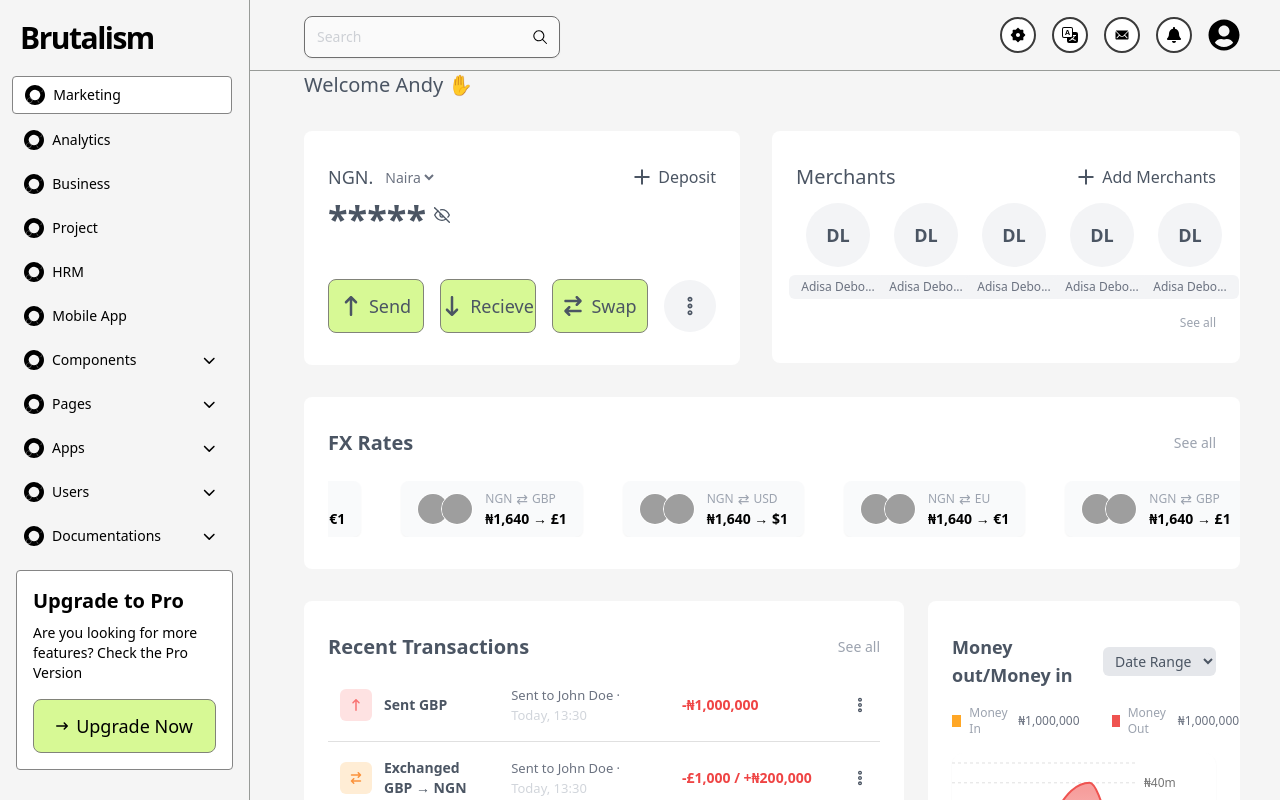
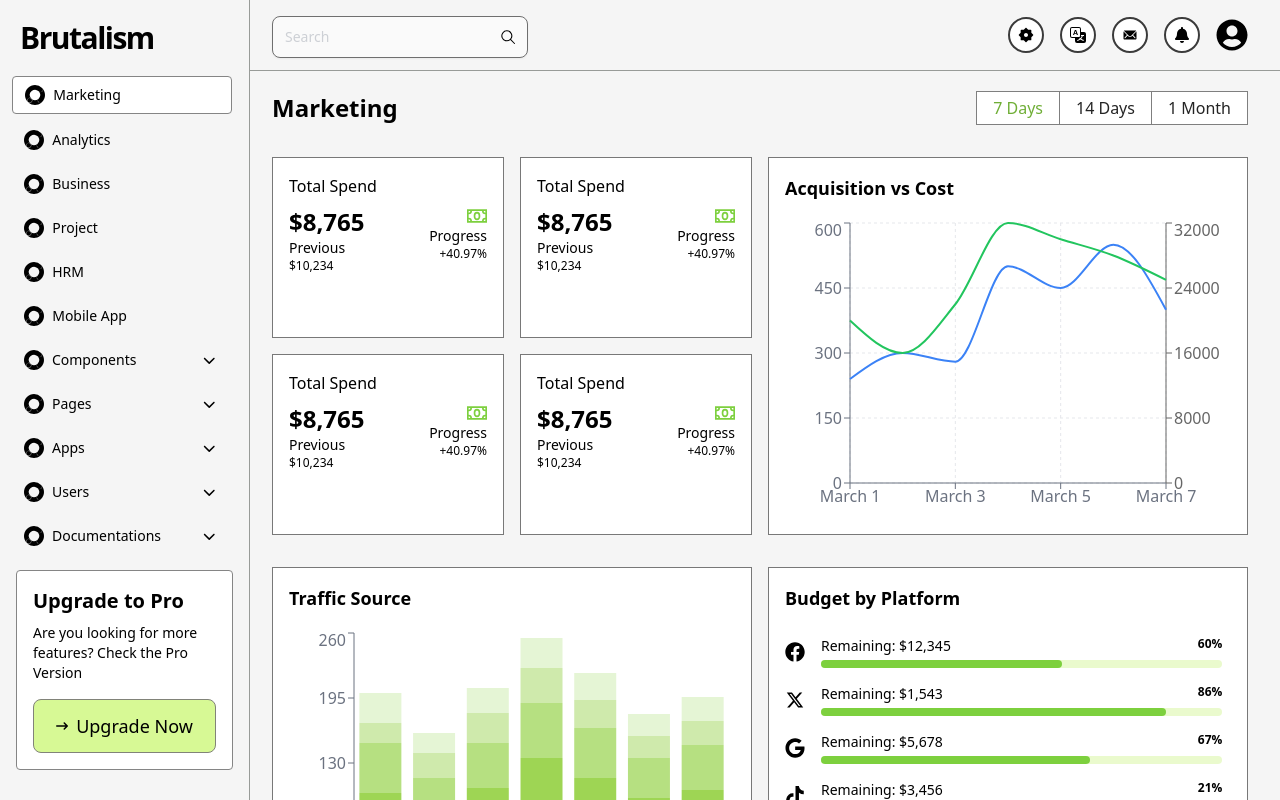
Before and after one commit to JT-OYEMADE/brutalism, a React (Vite) app: page / in a window 1280 px wide. Shown: the top 800 px of the page. Built offline with nearby package versions, Linux system fonts and the light colour scheme; grey boxes are pictures that could not be loaded.

Commit message:
dashboard

```diff
--- a/package.json
+++ b/package.json
@@ -18,7 +18,7 @@
     "react-icons": "^5.5.0",
     "react-intersection-observer": "^9.16.0",
     "react-router-dom": "^6.30.1",
-    "recharts": "^2.15.3",
+    "recharts": "^2.15.4",
     "tailwind-merge": "^3.3.0"
   },
   "devDependencies": {
--- /dev/null
+++ b/src/components/dashboard/AcquisitionChart.tsx
@@ -0,0 +1,58 @@
+import {
+  LineChart,
+  Line,
+  XAxis,
+  YAxis,
+  CartesianGrid,
+  Tooltip,
+  ResponsiveContainer,
+} from 'recharts';
+
+const data = [
+  { date: 'March 1', acquisition: 240, cost: 20000 },
+  { date: 'March 2', acquisition: 300, cost: 16000 },
+  { date: 'March 3', acquisition: 280, cost: 22000 },
+  { date: 'March 4', acquisition: 500, cost: 32000 },
+  { date: 'March 5', acquisition: 450, cost: 30000 },
+  { date: 'March 6', acquisition: 550, cost: 28000 },
+  { date: 'March 7', acquisition: 400, cost: 25000 },
+];
+
+export const AcquisitionChart = () => {
+  return (
+    <div className=''>
+      <h3 className='text-lg font-semibold text-foreground mb-4'>Acquisition vs Cost</h3>
+      <ResponsiveContainer width='100%' height={300}>
+        <LineChart data={data}>
+          <CartesianGrid strokeDasharray='3 3' stroke='#e5e7eb' />
+          <XAxis dataKey='date' stroke='#6b7280' />
+          <YAxis yAxisId='left' orientation='left' stroke='#6b7280' dataKey='acquisition' />
+          <YAxis yAxisId='right' orientation='right' dataKey='cost' />
+          <Tooltip
+            contentStyle={{
+              backgroundColor: '#f3f4f6',
+              border: '1px solid #d1d5db',
+              borderRadius: '8px',
+            }}
+          />
+          <Line
+            type='monotone'
+            dataKey='acquisition'
+            stroke='#3b82f6'
+            strokeWidth={2}
+            dot={false}
+            yAxisId='left'
+          />
+          <Line
+            type='monotone'
+            yAxisId='right'
+            dataKey='cost'
+            stroke='#22c55e'
+            strokeWidth={2}
+            dot={false}
+          />
+        </LineChart>
+      </ResponsiveContainer>
+    </div>
+  );
+};
--- /dev/null
+++ b/src/components/dashboard/Budget.tsx
@@ -0,0 +1,91 @@
+import { BsBing } from 'react-icons/bs';
+import { FaFacebook, FaGoogle, FaTiktok } from 'react-icons/fa';
+import { RiTwitterXFill } from 'react-icons/ri';
+
+interface PlatformBudget {
+  name: string;
+  icon: any;
+  remaining: number;
+  percentage: number;
+  color: string;
+  fill?: string;
+}
+
+const platforms: PlatformBudget[] = [
+  {
+    name: 'Facebook',
+    icon: <FaFacebook className='w-5 h-5' />,
+    remaining: 12345,
+    percentage: 60,
+    color: '#7DD03E',
+    fill: '#EAFACD',
+  },
+  {
+    name: 'X',
+    icon: <RiTwitterXFill className='w-5 h-5' />,
+    remaining: 1543,
+    percentage: 86,
+    color: '#7DD03E',
+    fill: '#EAFACD',
+  },
+  {
+    name: 'Google',
+    icon: <FaGoogle className='w-5 h-5' />,
+    remaining: 5678,
+    percentage: 67,
+    color: '#7DD03E',
+    fill: '#EAFACD',
+  },
+  {
+    name: 'TikTok',
+    icon: <FaTiktok className='w-5 h-5' />,
+    remaining: 3456,
+    percentage: 21,
+    color: '#E93333',
+    fill: '#FAE2E2',
+  },
+  {
+    name: 'Bing',
+    icon: <BsBing className='w-5 h-5' />,
+    remaining: 2098,
+    percentage: 35,
+    color: '#EFB23E',
+    fill: '#FDF5C4',
+  },
+];
+
+export const BudgetByPlatform = () => {
+  return (
+    <div className=''>
+      <h3 className='text-lg font-semibold text-foreground mb-6'>Budget by Platform</h3>
+      <div className='space-y-4'>
+        {platforms.map((platform) => (
+          <div className='flex items-center gap-x-4'>
+            <div className='max-w-[10%]'>{platform.icon}</div>
+            <div className='w-[90%]'>
+              <div className='flex justify-between mb-1'>
+                <p className='text-sm text-muted-foreground'>
+                  Remaining: ${platform.remaining.toLocaleString()}
+                </p>
+                <p className='text-xs font-semibold text-foreground'>{platform.percentage}%</p>
+              </div>
+              <div>
+                <div
+                  className='w-full rounded-full h-2'
+                  style={{ backgroundColor: platform.fill }}>
+                  <div
+                    className={`h-2 rounded-full`}
+                    style={{
+                      width: `${platform.percentage}%`,
+                      backgroundColor: platform.color,
+                    }}
+                  />
+                </div>
+              </div>
+            </div>
+          </div>
+        ))}
+      </div>
+    </div>
+  );
+};
--- /dev/null
+++ b/src/components/dashboard/SummaryCard.tsx
@@ -0,0 +1,21 @@
+import { GrCurrency } from 'react-icons/gr';
+
+export const SummaryCard = () => {
+  return (
+    <div className='border border-[#787878] p-4 bg-white'>
+      <h4>Total Spend</h4>
+      <div className='flex justify-between mt-2 mb-5'>
+        <div>
+          <div className='text-2xl font-bold'>$8,765</div>
+          <p className='text-sm'>Previous</p>
+          <div className='text-xs'>$10,234</div>
+        </div>
+        <div className='text-right flex flex-col items-end'>
+          <GrCurrency className='text-[#7DD03E] w-5 h-5' />
+          <p className='text-sm'>Progress</p>
+          <div className='text-xs'>+40.97%</div>
+        </div>
+      </div>
+    </div>
+  );
+};
--- /dev/null
+++ b/src/components/dashboard/TrafficSource.tsx
@@ -0,0 +1,33 @@
+import { BarChart, Bar, XAxis, YAxis, ResponsiveContainer } from 'recharts';
+
+const data = [
+  { date: 'March 1', organic: 60, direct: 40, referral: 50, custom: 20, social: 30 },
+  { date: 'March 2', organic: 50, direct: 30, referral: 35, custom: 25, social: 20 },
+  { date: 'March 3', organic: 70, direct: 35, referral: 45, custom: 30, social: 25 },
+  { date: 'March 4', organic: 90, direct: 45, referral: 55, custom: 35, social: 30 },
+  { date: 'March 5', organic: 75, direct: 40, referral: 50, custom: 28, social: 27 },
+  { date: 'March 6', organic: 60, direct: 35, referral: 40, custom: 22, social: 22 },
+  { date: 'March 7', organic: 65, direct: 38, referral: 45, custom: 24, social: 24 },
+];
+
+const colors = ['#E5F5D5', '#CFEAAC', '#B6E081', '#9ED554', '#81CB3D'];
+
+export const TrafficSource = () => {
+  return (
+    <div className=''>
+      <h3 className='text-lg font-semibold text-foreground mb-4'>Traffic Source</h3>
+      <ResponsiveContainer width='100%' height={300}>
+        <BarChart data={data}>
+          {/* <CartesianGrid strokeDasharray='3 3' stroke='#e5e7eb' /> */}
+          <XAxis dataKey='date' stroke='#6b7280' />
+          <YAxis stroke='#6b7280' />
+          <Bar dataKey='organic' stackId='a' fill={colors[4]} />
+          <Bar dataKey='direct' stackId='a' fill={colors[3]} />
+          <Bar dataKey='referral' stackId='a' fill={colors[2]} />
+          <Bar dataKey='custom' stackId='a' fill={colors[1]} />
+          <Bar dataKey='social' stackId='a' fill={colors[0]} />
+        </BarChart>
+      </ResponsiveContainer>
+    </div>
+  );
+};
--- a/src/components/layouts/DashboardLayout/Navbar.tsx
+++ b/src/components/layouts/DashboardLayout/Navbar.tsx
@@ -11,7 +11,7 @@ interface Navbarprops {
 
 const Navbar = ({ setSidebarOpen }: Navbarprops) => {
   return (
-    <div className='border-b border-[#989B98] w-full px-4 lg:pl-[19rem] lg:pr-10 sticky top-0 z-20 flex justify-between h-full shrink-0 items-center gap-x-4 bg-[#F5F5F5] shadow-lgs sm:gap-x-6 sm:px-6  py-2 lg:py-3'>
+    <div className='border-b border-[#989B98] w-full px-4 lg:pl-[17rem] lg:pr-8 sticky top-0 z-20 flex justify-between h-full shrink-0 items-center gap-x-4 bg-[#F5F5F5] shadow-lgs sm:gap-x-6 sm:px-6  py-2 lg:py-3'>
       <button
         type='button'
         className='-m-2.5 p-2.5 text-gray-700 lg:hidden'
--- a/src/components/layouts/DashboardLayout/index.tsx
+++ b/src/components/layouts/DashboardLayout/index.tsx
@@ -1,12 +1,10 @@
 import Navbar from './Navbar';
 import NavMenu from './NavMenu';
-import { Link, useLocation } from 'react-router-dom';
+import { useLocation } from 'react-router-dom';
 import type { LayoutProps } from 'types';
 import { Fragment, useEffect, useState } from 'react';
 import { IoCloseSharp } from 'react-icons/io5';
-import NotificationBar from 'components/common/NotificationBar';
 import { Dialog, Transition, TransitionChild, DialogPanel } from '@headlessui/react';
-import { SlideInAnimation } from 'components/common/SlideInAnimation';
 
 const DashboardLayout = ({ children }: LayoutProps) => {
   const [sidebarOpen, setSidebarOpen] = useState<boolean>(false);
@@ -79,7 +77,7 @@ const DashboardLayout = ({ children }: LayoutProps) => {
         <div className=''>
           <Navbar setSidebarOpen={setSidebarOpen} />
           <main className='pt-4 lg:pt-0 pb-20 md:px-6 lg:px-0'>
-            <div className='px-4 lg:pl-[19rem] lg:pr-10'>
+            <div className='px-4 lg:pl-[17rem] lg:pr-8'>
               {/* {!aggregator ? (
                 <div className='mt-60'>
                   <LoadingSpinner />
--- a/src/pages/Dashboard.tsx
+++ b/src/pages/Dashboard.tsx
@@ -1,29 +1,60 @@
-import Balance from 'components/dashboard/Balance';
-import FxRates from 'components/dashboard/FxRates';
-import Merchants from 'components/dashboard/Merchants';
-import DashboardHeader from 'components/dashboard/DashboardHeader';
-import RecentTransactions from 'components/dashboard/RecentTransactions';
-import TransactionChart from 'components/dashboard/TransactionChart';
+import { SummaryCard } from 'components/dashboard/SummaryCard';
+import { AcquisitionChart } from 'components/dashboard/AcquisitionChart';
+import { BudgetByPlatform } from 'components/dashboard/Budget';
+import { TrafficSource } from 'components/dashboard/TrafficSource';
+import { useState } from 'react';
 
 const Dashboard = () => {
+  const [timeRange, setTimeRange] = useState(7);
+  const timeRanges = [
+    { label: '7 Days', value: 7 },
+    { label: '14 Days', value: 14 },
+    { label: '1 Month', value: 30 },
+  ];
   return (
     <div className='space-y-8'>
-      <DashboardHeader />
-      <div className='flex flex-col md:flex-row gap-y-6 gap-x-3 xl:gap-8'>
-        <div className='md:w-1/2'>
-          <Balance />
+      <div className='flex justify-between items-center mt-5'>
+        <div>
+          <h2 className='text-2xl font-semibold text-black'>Marketing</h2>
         </div>
-        <div className='md:w-1/2'>
-          <Merchants />
+        <div className='flex border border-[#7F7F7F] w-fit divide-x divide-[#7F7F7F]'>
+          {timeRanges.map((range) => (
+            <button
+              onClick={() => setTimeRange(range.value)}
+              key={range.value}
+              className={`px-4 py-1 bg-white font-medium   ${
+                timeRange === range.value ? ' text-[#6FAE36]' : 'text-[#242424]'
+              }`}>
+              {range.label}
+            </button>
+          ))}
         </div>
       </div>
-      <FxRates />
-      <div className='flex flex-col lg:flex-row gap-y-6 gap-x-3 xl:gap-6'>
-        <div className='lg:w-1/2 xl:w-2/3'>
-          <RecentTransactions />
+      {/* one */}
+      <div className='flex gap-4 w-full'>
+        <div className='w-1/2 grid grid-cols-2 gap-4'>
+          <SummaryCard />
+          <SummaryCard />
+          <SummaryCard />
+          <SummaryCard />
         </div>
-        <div className='lg:w-1/2 xl:w-1/3'>
-          <TransactionChart />
+        <div className='w-1/2'>
+          <div className='border border-[#787878] p-4 bg-white'>
+            <AcquisitionChart />
+          </div>
+        </div>
+      </div>
+      {/* two */}
+      <div className='flex gap-4 w-full'>
+        <div className='w-1/2'>
+          <div className='border border-[#787878] p-4 bg-white'>
+            <TrafficSource />
+          </div>
+        </div>
+        <div className='w-1/2 '>
+          <div className='border border-[#787878] p-4 bg-white h-full'>
+            <BudgetByPlatform />
+          </div>
         </div>
       </div>
     </div>
```
Also changed, not shown: src/components/layouts/DashboardLayout/NavMenu.tsx (+1 -7 lines), 1 other file (tests, documents, lock files or other folders).
